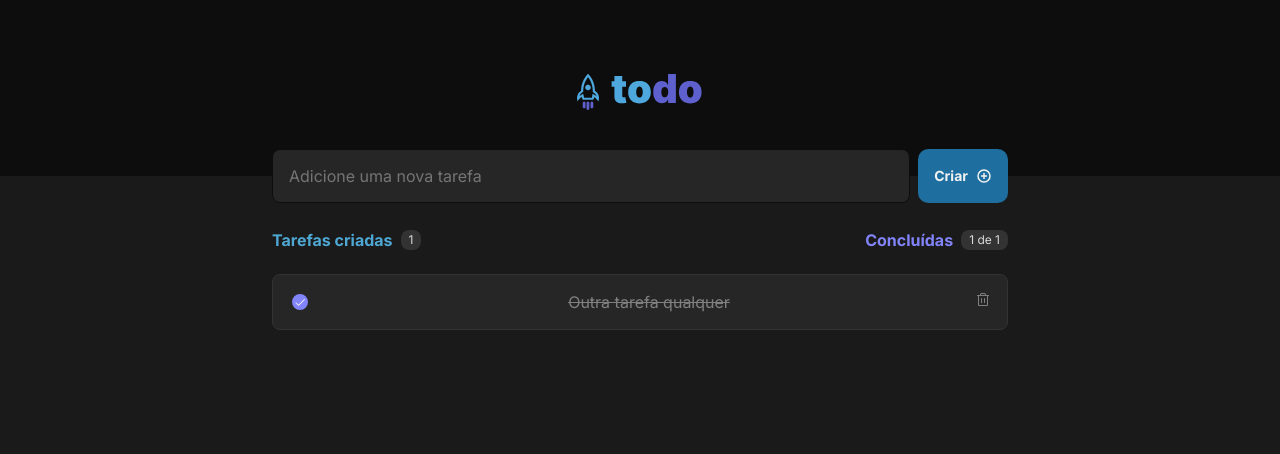
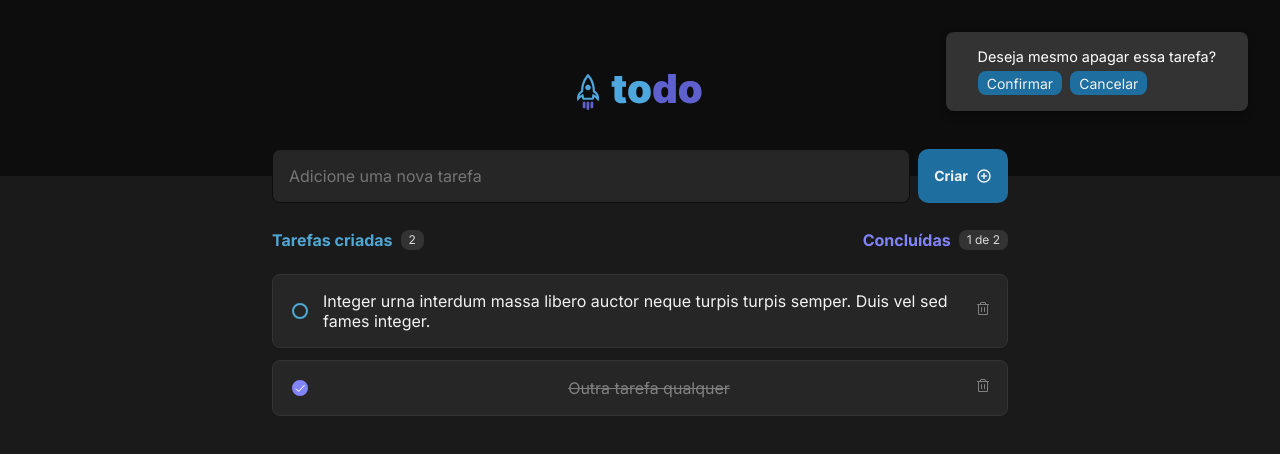
Before and after one commit to espjotape/ToDo-List, a React (Vite) app: page / in a window 1280 px wide. Both pictures are taken after a click on the button 983 px from the left and 310 px from the top of the page. Shown: the top 454 px of the page. Built offline with nearby package versions, Linux system fonts and the light colour scheme.

Commit message:
confirmation modal

```diff
--- a/src/App.tsx
+++ b/src/App.tsx
@@ -3,6 +3,7 @@ import { Input } from "./components/Input/Input";
 import { TaskInfoCard } from "./components/TaskInfoCard/TaskInfoCard"
 import { EmptyState } from "./components/EmptyState/EmptyState.tsx";
 import { Button } from "./components/Button/Button.tsx";
+import { ConfirmModal } from "./components/ConfirmModal/ConfirmModal.tsx";
 
 import { Container, Content, TaskAction, TaskContainer } from './AppStyles';
 import { Task } from "./components/Task/Task.tsx";
@@ -31,6 +32,7 @@ export function App() {
   ]);
   const tasksCreated = tasks.length;
   const tasksCompleted = tasks.filter(task => task.isDone).length;
+  const [taskIdToDelete, setTaskIdToDelete] = useState<number | null >(null);
 
   function handleToggleTaskStatus ({ id, value }: { id: number; value: boolean}) {
     const updatedTasks = tasks.map((task) => {
@@ -56,13 +58,31 @@ export function App() {
     setNewTaskContent('');
   }
 
-  function handleDeleteTask(id: number) {
-    const filteredTasks = tasks.filter(task => task.id != id)
-    setTasks(filteredTasks)
+  function handleAskDeleteTask(id: number) {
+    setTaskIdToDelete(id);
   }
+
+  function confirmDeleteTask() {
+    if (taskIdToDelete !== null) {
+      setTasks(prevTasks => prevTasks.filter(task => task.id !== taskIdToDelete));
+      setTaskIdToDelete(null);
+    }
+  }
+
+  function cancelDeleteTask() {
+    setTaskIdToDelete(null);
+  }
+
 
  return (
  <Container>
+    {taskIdToDelete !== null && (
+      <ConfirmModal
+        onConfirm={confirmDeleteTask}
+        onCancel={cancelDeleteTask}
+      />
+    )}
+
    <Header/>
 
     <TaskContainer>
@@ -89,7 +109,7 @@ export function App() {
             key={task.id}
             data={task}
             onToggleTask={handleToggleTaskStatus}
-            onDeleteTask={handleDeleteTask}
+            onDeleteTask={handleAskDeleteTask}
             />
           ))}
         </div>
--- /dev/null
+++ b/src/components/ConfirmModal/ConfirmModal.tsx
@@ -0,0 +1,23 @@
+import { Container } from "./ConfirmModalStyles";
+
+interface ConfirmModalProps {
+ onConfirm: () => void;
+ onCancel: () => void;
+}
+ export function ConfirmModal({ onConfirm, onCancel  } : ConfirmModalProps) {
+ return(
+  <Container>
+   <p>Deseja mesmo apagar essa tarefa?</p>
+
+   <div className="btn">
+    <button className="btn-confirm" onClick={onConfirm}>
+     Confirmar
+    </button>
+
+    <button className="btn-cancel" onClick={onCancel}>
+     Cancelar
+    </button>
+   </div>
+  </Container>
+ )
+}
--- /dev/null
+++ b/src/components/ConfirmModal/ConfirmModalStyles.ts
@@ -0,0 +1,42 @@
+import styled from "styled-components";
+
+export const Container = styled.div`
+ position: fixed;
+ top: 2rem;
+ right: 2rem;
+ background: #333;
+ color: #fff;
+ padding: 1rem 2rem;
+ border-radius: 0.5rem;
+ box-shadow: 0 4px 8px rgba(0, 0, 0, 0.3);
+ font-size: 0.9rem;
+
+ .btn {
+ display: flex;
+ align-items: center;
+ margin-top: 0.4rem;
+ gap: 0.5rem;
+ }
+
+ .btn > .btn-confirm ,
+ .btn > .btn-cancel {
+  font-size: 0.875rem;
+  background: transparent;
+  border: none;
+
+  padding: 0.57rem;
+  display: flex;
+  align-items: center;
+
+  height: 1.5rem;
+  border-radius: 8px;
+  background-color: ${({theme}) => theme.COLORS.BLUE_DARK};
+  color: ${({theme}) => theme.COLORS.GRAY_100};
+
+  transition: background-color 0.2s, transform 0.2s;
+
+  &:hover {
+   transform: scale(1.05);
+  }
+ }
+`
```
